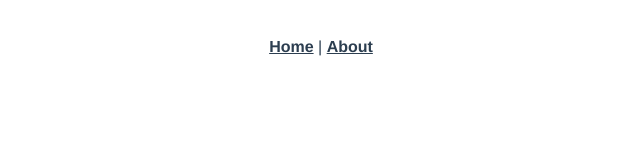
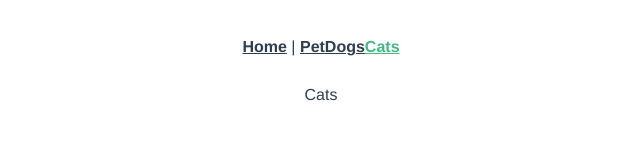
Before and after one commit to leammurphy/Vuex-Animals, a Vue app in the folder adopt-pets/: page /cats in a window 1280 px wide. Shown: the top 160 px of the page, without its empty margins (319-959 px from the left). Built offline with nearby package versions, Linux system fonts and the light colour scheme.

Commit message:
Routes for the four pages are now set up

```diff
--- a/adopt-pets/src/App.vue
+++ b/adopt-pets/src/App.vue
@@ -2,7 +2,9 @@
   <div id="app">
     <div id="nav">
       <router-link to="/">Home</router-link> |
-      <router-link to="/about">About</router-link>
+      <router-link to="/pet">Pet</router-link>
+      <router-link to="/dogs">Dogs</router-link>
+      <router-link to="/cats">Cats</router-link>
     </div>
     <router-view />
   </div>
--- a/adopt-pets/src/router/index.js
+++ b/adopt-pets/src/router/index.js
@@ -1,7 +1,10 @@
 import Vue from "vue";
 import VueRouter from "vue-router";
 import Home from "../views/Home.vue";
-import About from "./views/About.vue"
+import Cats from "../views/Cats.vue"
+import Dogs from "../views/Dogs.vue"
+import Pet from "../views/Pet.vue"
+
 Vue.use(VueRouter);
 
 const routes = [
@@ -11,10 +14,21 @@ const routes = [
     component: Home,
   },
   {
-    path: "/about",
-    name: "About",
-    component: About
+    path: "/pet",
+    name: "Pet",
+    component: Pet
   },
+  {
+    path: "/dogs",
+    name: "Dogs",
+    component: Dogs
+  },
+  {
+    path: "/cats",
+    name: "Cats",
+    component: Cats
+  },
+
 ];
 
 const router = new VueRouter({
```
